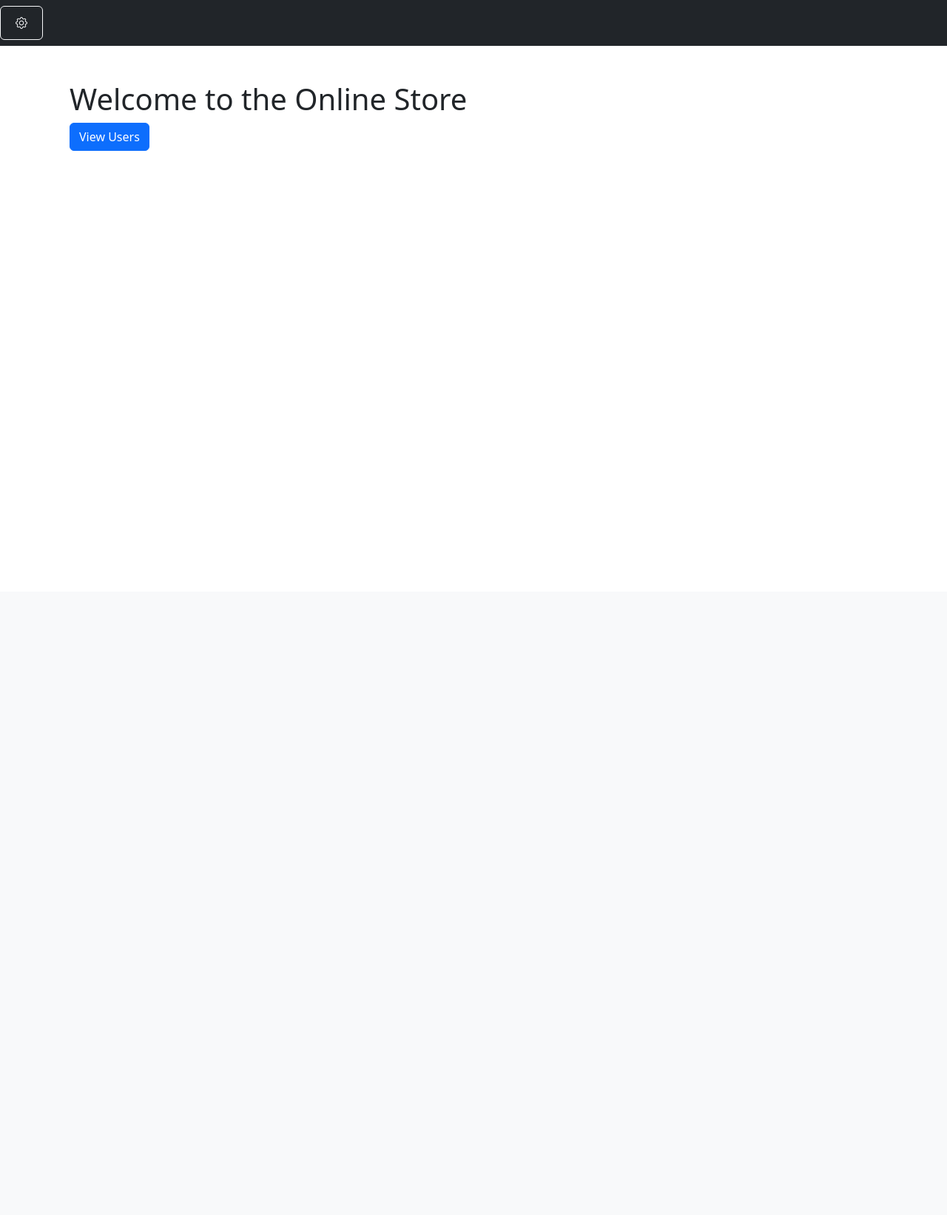
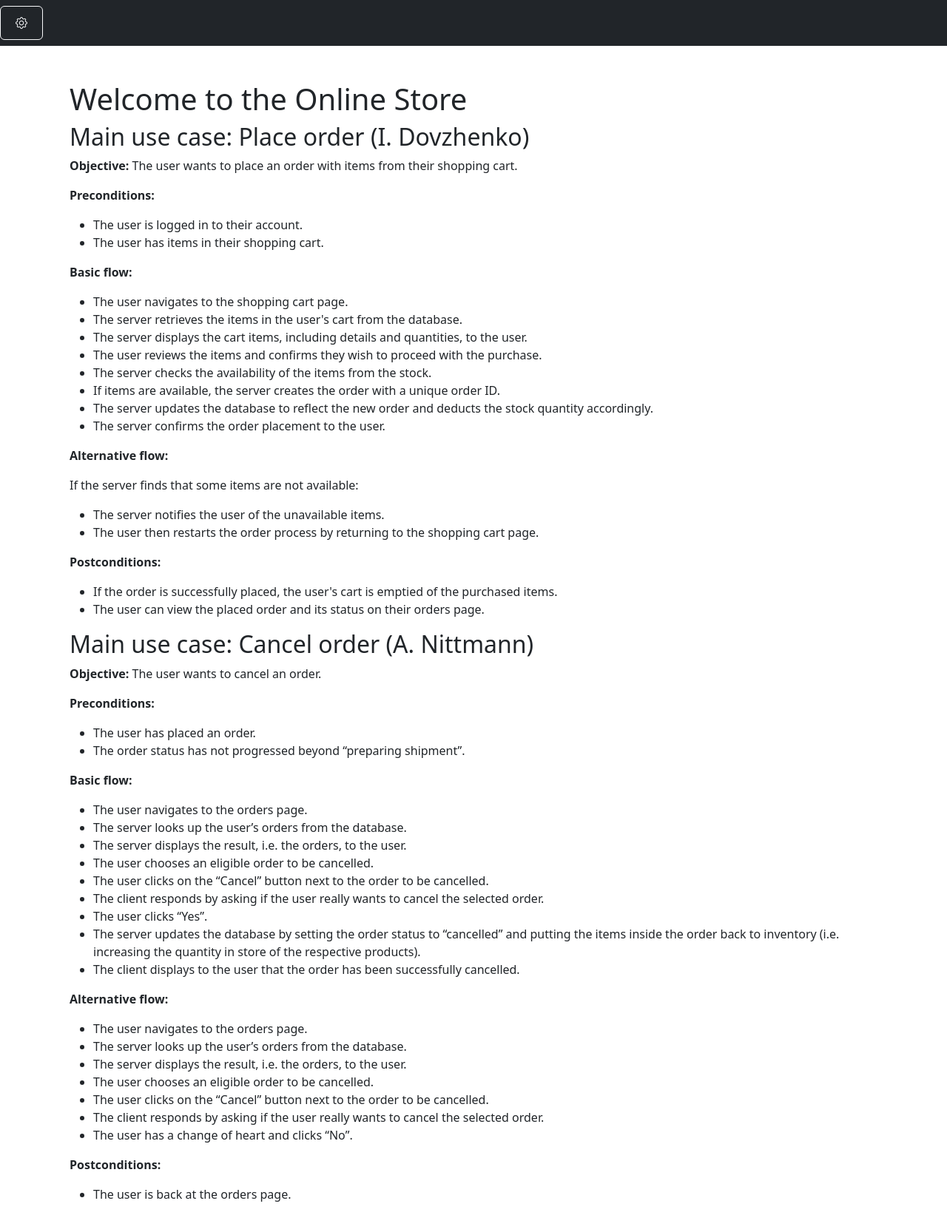
Before and after one commit to iDovj/IMSE_shop, a Flask app: page /home in a window 1280 px wide. Shown: the whole page at 74% size. Before the commit the page ends 204 px from the top, so only its background shows below. Run offline with Flask 3, Linux system fonts and the light colour scheme; some libraries are stand-ins or nearby versions.

Commit message:
completed migration to NoSQL; drop SQL tables; show collections in dashboard; moved users to admin layout; made order date_placed after user date_registered

```diff
--- a/app/main.py
+++ b/app/main.py
@@ -10,6 +10,7 @@ from app.forms import LoginForm
 import sys
 import logging
 
+from app.reports import get_repeat_buyer_products, get_users_spending_over_threshold
 
 # Set up logging
 logging.basicConfig(stream=sys.stdout, level=logging.DEBUG)
@@ -62,7 +63,20 @@ def home():
 
 @app.route('/users')
 def users():
-    all_users = User.query.all()
+    db_status = app.config['DB_STATUS']
+    if db_status == 'SQL':
+        logger.debug('SQL Users')
+        all_users = User.query.order_by(User.user_id.asc()).all()
+    elif db_status == 'NO_SQL':
+        logger.debug('NO SQL Users')
+        users_collection = mongo_db['users']
+        all_users = users_collection.find().sort("_id", 1)  # Sort by _id in ascending order
+        all_users = list(all_users)  # Convert cursor to list for easier handling in the template
+
+        # Ensure each user document includes 'user_id' key
+        for user in all_users:
+            user['user_id'] = user['_id']
+
     return render_template('users.html', users=all_users)
 
 @app.route('/products')
@@ -186,15 +200,31 @@ def login():
 @app.route('/dashboard')
 def dashboard():
     tables = []
-    if session.get('db_status') != 'not_initialized':
+    collections = []
+    table_count = 0
+    collection_count = 0
+    db_status = app.config['DB_STATUS']
+
+    if db_status == 'SQL':
         inspector = inspect(db.engine)
         table_names = inspector.get_table_names()
         for table_name in table_names:
-            count = db.session.execute(text(f'SELECT COUNT(*) FROM "{table_name}"')).scalar()  # Use text() for raw SQL
+            count = db.session.execute(text(f'SELECT COUNT(*) FROM "{table_name}"')).scalar()
             tables.append({'name': table_name, 'entries': count})
+        table_count = len(tables)
+        logger.debug(f"Table count: {table_count}")
+        logger.debug(f"Tables: {tables}")
 
-    table_count = len(tables)
-    return render_template('db_management.html', tables=tables, table_count=table_count)
+    elif db_status == 'NO_SQL':
+        collection_names = mongo_db.list_collection_names()
+        for collection_name in collection_names:
+            count = mongo_db[collection_name].count_documents({})
+            collections.append({'name': collection_name, 'entries': count})
+        collection_count = len(collections)
+        logger.debug(f"Collection count: {collection_count}")
+        logger.debug(f"Collections: {collections}")
+
+    return render_template('db_management.html', tables=tables, table_count=table_count, collections=collections, collection_count=collection_count)
 
 @app.route('/initialize_db', methods=['POST'])
 def initialize_db():
@@ -210,28 +240,43 @@ def initialize_db():
 
 @app.route('/report1')
 def report1():
-    if session.get('db_status') == 'not_initialized':
+    db_status = app.config['DB_STATUS']
+    if db_status == 'not_initialized':
         flash('Database is not initialized', 'danger')
         return redirect(url_for('dashboard'))
-    from app.reports import get_users_spending_over_threshold
-    threshold = 1000  # Set threshold value here
-    report_data = get_users_spending_over_threshold(threshold)
-    return render_template('report1.html', report=report_data)
+    elif db_status == 'NO_SQL':
+        # TODO: needs to be implemented
+        flash('This report is currently not available for NoSQL', 'danger')
+        return redirect(url_for('dashboard'))
+    else:
+        threshold = 1000  # Set threshold value here
+        report_data = get_users_spending_over_threshold(threshold)
+        return render_template('report1.html', report=report_data)
 
 @app.route('/report2')
 def report2():
-    if session.get('db_status') == 'not_initialized':
+    db_status = app.config['DB_STATUS']
+    if db_status == 'not_initialized':
         flash('Database is not initialized', 'danger')
         return redirect(url_for('dashboard'))
-    from app.reports import get_repeat_buyer_products
-    report_entries = get_repeat_buyer_products()
-    return render_template('report2.html', report_entries=report_entries)
+    elif db_status == 'NO_SQL':
+        # TODO: needs to be implemented
+        flash('This report is currently not available for NoSQL', 'danger')
+        return redirect(url_for('dashboard'))
+    else:
+        report_entries = get_repeat_buyer_products()
+        return render_template('report2.html', report_entries=report_entries)
 
 @app.route('/migrate_to_no_sql')
 def migrate_to_no_sql():
     logger.debug("migrate_to_no_sql route accessed")
     migrate(db, mongo_db)
-    # TODO: drop SQL tables
+
+    # Drop all SQL tables
+    with app.app_context():
+        db.drop_all()
+        logger.debug("All SQL tables have been dropped")
+
     app.config['DB_STATUS'] = 'NO_SQL'
     # flash('Database copied to NoSQL successfully!', 'success')
     return redirect(url_for('dashboard'))
--- a/app/templates/home.html
+++ b/app/templates/home.html
@@ -5,8 +5,69 @@
 {% block content %}
     <div class="container">
         <h1>Welcome to the Online Store</h1>
-        <div class="btn-group" role="group" aria-label="Basic example">
-            <a class="btn btn-primary" href="{{ url_for('users') }}">View Users</a>
-        </div>
+
+        <h2>Main use case: Place order (I. Dovzhenko)</h2>
+        <p><strong>Objective:</strong> The user wants to place an order with items from their shopping cart.</p>
+        <p><strong>Preconditions:</strong></p>
+        <ul>
+            <li>The user is logged in to their account.</li>
+            <li>The user has items in their shopping cart.</li>
+        </ul>
+        <p><strong>Basic flow:</strong></p>
+        <ul>
+            <li>The user navigates to the shopping cart page.</li>
+            <li>The server retrieves the items in the user's cart from the database.</li>
+            <li>The server displays the cart items, including details and quantities, to the user.</li>
+            <li>The user reviews the items and confirms they wish to proceed with the purchase.</li>
+            <li>The server checks the availability of the items from the stock.</li>
+            <li>If items are available, the server creates the order with a unique order ID.</li>
+            <li>The server updates the database to reflect the new order and deducts the stock quantity accordingly.</li>
+            <li>The server confirms the order placement to the user.</li>
+        </ul>
+        <p><strong>Alternative flow:</strong></p>
+        <p>If the server finds that some items are not available:</p>
+        <ul>
+            <li>The server notifies the user of the unavailable items.</li>
+            <li>The user then restarts the order process by returning to the shopping cart page.</li>
+        </ul>
+        <p><strong>Postconditions:</strong></p>
+        <ul>
+            <li>If the order is successfully placed, the user's cart is emptied of the purchased items.</li>
+            <li>The user can view the placed order and its status on their orders page.</li>
+        </ul>
+
+        <h2>Main use case: Cancel order (A. Nittmann)</h2>
+        <p><strong>Objective:</strong> The user wants to cancel an order.</p>
+        <p><strong>Preconditions:</strong></p>
+        <ul>
+            <li>The user has placed an order.</li>
+            <li>The order status has not progressed beyond “preparing shipment”.</li>
+        </ul>
+        <p><strong>Basic flow:</strong></p>
+        <ul>
+            <li>The user navigates to the orders page.</li>
+            <li>The server looks up the user’s orders from the database.</li>
+            <li>The server displays the result, i.e. the orders, to the user.</li>
+            <li>The user chooses an eligible order to be cancelled.</li>
+            <li>The user clicks on the “Cancel” button next to the order to be cancelled.</li>
+            <li>The client responds by asking if the user really wants to cancel the selected order.</li>
+            <li>The user clicks “Yes”.</li>
+            <li>The server updates the database by setting the order status to “cancelled” and putting the items inside the order back to inventory (i.e. increasing the quantity in store of the respective products).</li>
+            <li>The client displays to the user that the order has been successfully cancelled.</li>
+        </ul>
+        <p><strong>Alternative flow:</strong></p>
+        <ul>
+            <li>The user navigates to the orders page.</li>
+            <li>The server looks up the user’s orders from the database.</li>
+            <li>The server displays the result, i.e. the orders, to the user.</li>
+            <li>The user chooses an eligible order to be cancelled.</li>
+            <li>The user clicks on the “Cancel” button next to the order to be cancelled.</li>
+            <li>The client responds by asking if the user really wants to cancel the selected order.</li>
+            <li>The user has a change of heart and clicks “No”.</li>
+        </ul>
+        <p><strong>Postconditions:</strong></p>
+        <ul>
+            <li>The user is back at the orders page.</li>
+        </ul>
     </div>
 {% endblock %}
--- a/app/templates/users.html
+++ b/app/templates/users.html
@@ -1,4 +1,4 @@
-{% extends "_user_layout.html" %}
+{% extends "_admin_layout.html" %}
 
 {% block title %}Users{% endblock %}
 
```
Also changed, not shown: app/data_generation.py (+16 -7 lines), app/templates/_admin_layout.html (+13 -0 lines), app/templates/db_management.html (+9 -10 lines).
